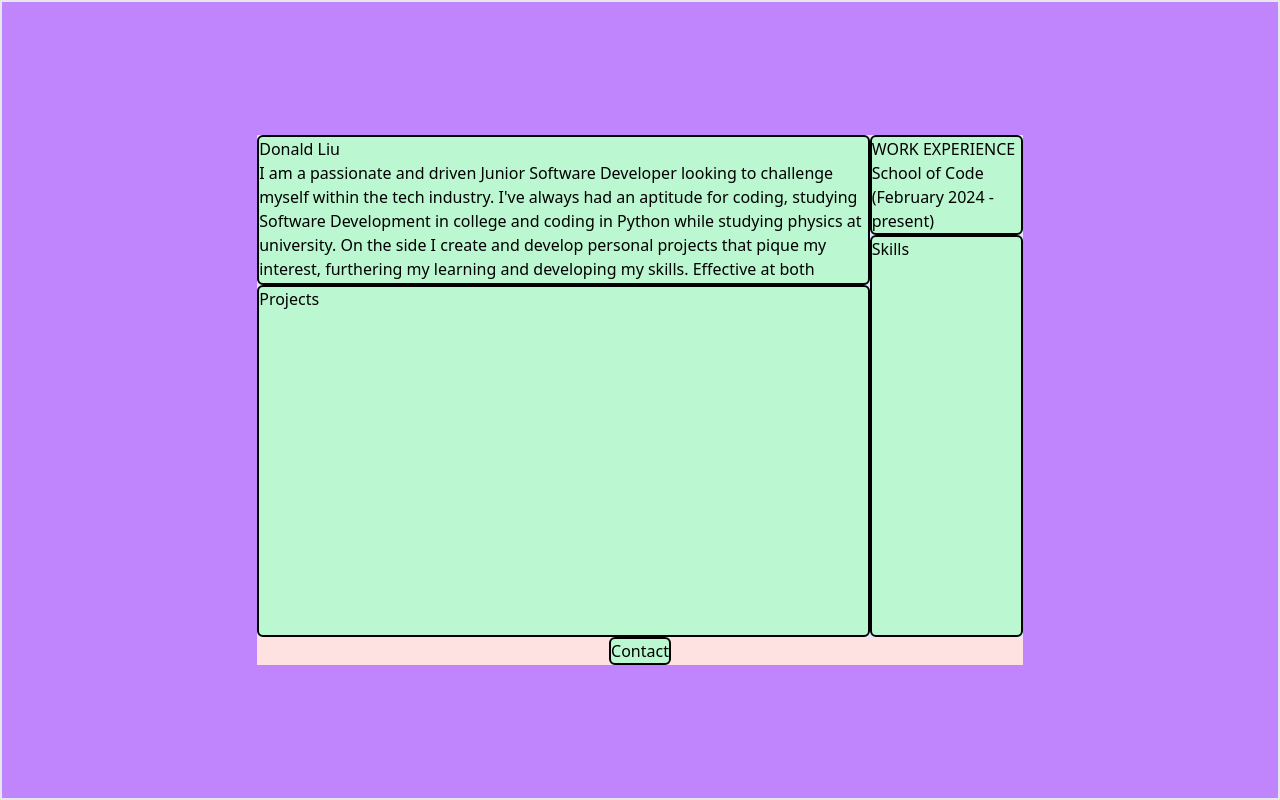
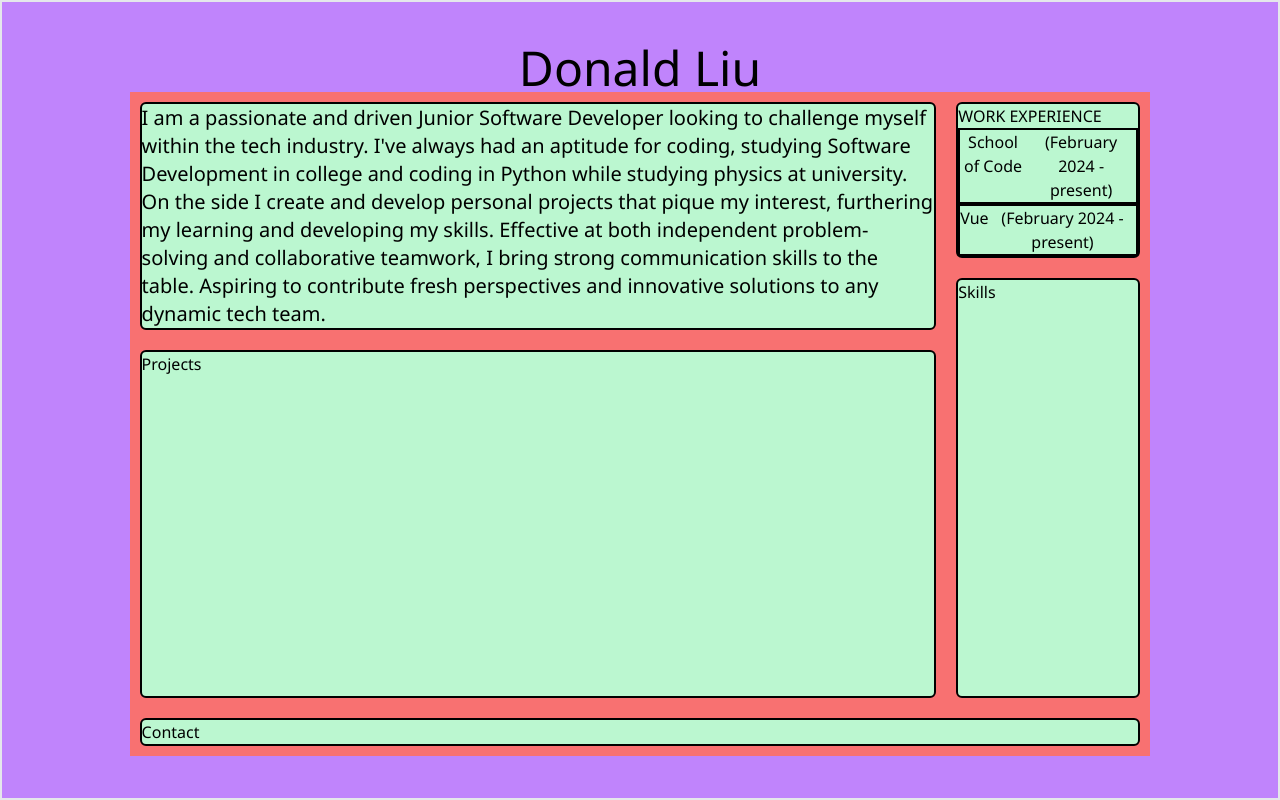
Before and after one commit to donaldliu1/donaldliu-portfolio, a Next.js app: page / in a window 1280 px wide. Built offline with nearby package versions, Linux system fonts and the light colour scheme.

Commit message:
further styling, added buttons and default font

```diff
--- a/src/app/globals.css
+++ b/src/app/globals.css
@@ -1,3 +1,10 @@
 @tailwind base;
 @tailwind components;
 @tailwind utilities;
+
+@layer base {
+    @font-face {
+        font-family: ;
+        src: url();
+    }
+}
--- a/src/app/layout.tsx
+++ b/src/app/layout.tsx
@@ -1,6 +1,12 @@
 import type { Metadata } from "next";
-import { Inter } from "next/font/google";
+import { Noto_Sans } from "next/font/google";
 import "./globals.css";
+
+// If loading a variable font, you don't need to specify the font weight
+const noto = Noto_Sans({
+  subsets: ['latin'],
+  display: 'swap',
+})
 
 export const metadata: Metadata = {
   title: "Donald Liu Portfolio",
@@ -13,7 +19,7 @@ export default function RootLayout({
   children: React.ReactNode;
 }>) {
   return (
-    <html lang="en">
+    <html lang="en" className={noto.className}>
       <body>{children}</body>
     </html>
   );
--- a/src/app/page.tsx
+++ b/src/app/page.tsx
@@ -7,9 +7,11 @@ import Contact from "./portfolio/contact.tsx"
 
 function Home() {
   return (
-    <div className="w-dvh h-dvh flex justify-center items-center content-center border-solid border-2 bg-purple-400 ">
-      <div className="w-3/5 h-4/6 flex space justify-center items-center flex-col bg-red-100">
-        <div className="h-full flex flex-row content-center bg-blue-100">
+
+    <div className="w-dvh h-dvh flex flex-col justify-center items-center content-center border-solid border-2 bg-purple-400">
+      <p className="text-5xl"> Donald Liu</p>
+      <div className="w-4/5 h-5/6 flex space justify-center items-center flex-col bg-inherit bg-red-400">
+        <div className="h-full flex flex-row content-center bg-inherit">
           <div className="w-4/5 flex flex-col ">
             <Info />
             <Projects />
@@ -19,7 +21,7 @@ function Home() {
             <Skills />
           </div>
         </div>
-        <div className="h-1/10 flex flex-row justify-center ">
+        <div className="w-full flex flex-row justify-center ">
           <Contact />
         </div>
       </div>
--- a/src/app/portfolio/contact.tsx
+++ b/src/app/portfolio/contact.tsx
@@ -1,7 +1,7 @@
 export default function Contact() {
     return (
         <>
-            <div className="border-solid border-2 border-black rounded-md bg-green-200">
+            <div className="w-full border-solid border-2 border-black rounded-md bg-green-200 m-2.5">
                 <p> Contact</p>
             </div>
         </>
--- a/src/app/portfolio/experience.tsx
+++ b/src/app/portfolio/experience.tsx
@@ -1,12 +1,17 @@
 export default function Experience() {
     return (
         <>
-            <div className="border-solid border-2 border-black rounded-md bg-green-200">
+            <div className="border-solid border-2 border-black rounded-md bg-green-200 m-2.5">
                 <p> WORK EXPERIENCE</p>
-                <div>
+                <button className="flex border-solid border-2 border-black">
                     <p> School of Code</p>
                     <p> (February 2024 - present)</p>
-                </div>
+                </button>
+                <p> </p>
+                <button className="flex border-solid border-2 border-black">
+                    <p> Vue</p>
+                    <p> (February 2024 - present)</p>
+                </button>
             </div>
         </>
     )
--- a/src/app/portfolio/info.tsx
+++ b/src/app/portfolio/info.tsx
@@ -1,9 +1,8 @@
 export default function Info() {
     return (
         <>
-            <div className="border-solid h-[30%] border-2 border-black rounded-md bg-green-200">
-                <p> Donald Liu</p>
-                <p> I am a passionate and driven Junior Software Developer looking to challenge myself within the tech industry. I've always had an aptitude for coding, studying Software Development in college and coding in Python while studying physics at university. On the side I create and develop personal projects that pique my interest, furthering my learning and developing my skills. Effective at both independent problem-solving and collaborative teamwork, I bring strong communication skills to the table. Aspiring to contribute fresh perspectives and innovative solutions to any dynamic tech team. </p>
+            <div className="border-solid border-2 border-black rounded-md bg-green-200 m-2.5">
+                <p className="text-xl"> I am a passionate and driven Junior Software Developer looking to challenge myself within the tech industry. I've always had an aptitude for coding, studying Software Development in college and coding in Python while studying physics at university. On the side I create and develop personal projects that pique my interest, furthering my learning and developing my skills. Effective at both independent problem-solving and collaborative teamwork, I bring strong communication skills to the table. Aspiring to contribute fresh perspectives and innovative solutions to any dynamic tech team. </p>
             </div>
         </>
     )
--- a/src/app/portfolio/projects.tsx
+++ b/src/app/portfolio/projects.tsx
@@ -1,7 +1,7 @@
 export default function Projects() {
     return (
         <>
-            <div className="h-[70%] border-solid border-2 border-black rounded-md bg-green-200">
+            <div className="h-[70%] border-solid border-2 border-black rounded-md bg-green-200 m-2.5">
                 <p> Projects</p>
             </div>
         </>
--- a/src/app/portfolio/skills.tsx
+++ b/src/app/portfolio/skills.tsx
@@ -1,7 +1,7 @@
 export default function Skills() {
     return (
         <>
-            <div className="h-full border-solid border-2 border-black rounded-md bg-green-200">
+            <div className="h-full border-solid border-2 border-black rounded-md bg-green-200 m-2.5">
                 <p> Skills</p>
             </div>
         </>
```
